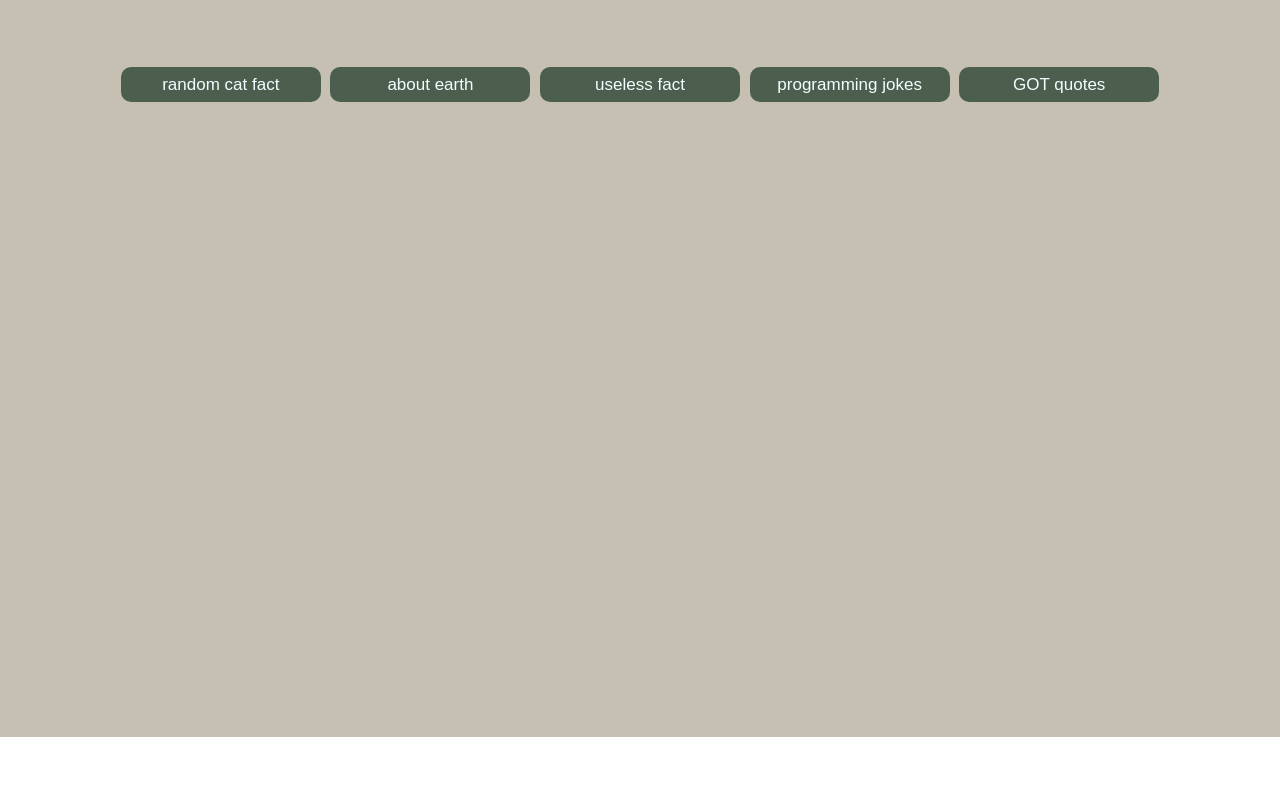
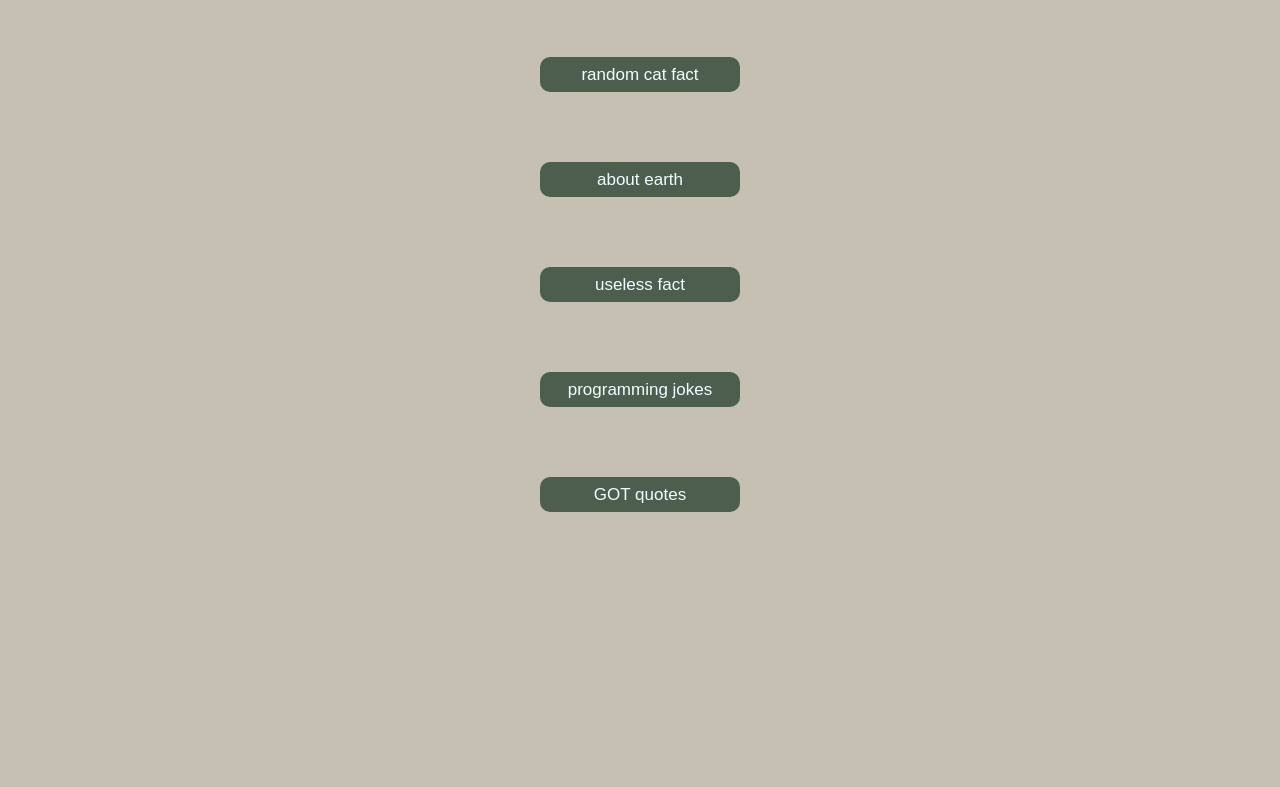
Before and after one commit to Sachin-codex0/the-boring-page, a plain HTML site: page index.html in a window 1280 px wide. Shown: the part 63-850 px from the top of the page. Before the commit the page ends 800 px from the top, so only its background shows below. Drawn offline with Linux system fonts and the light colour scheme.

Commit message:
Update index.html
changing the document

```diff
--- a/index.html
+++ b/index.html
@@ -7,26 +7,39 @@
     <title>The Boring Page</title>
     <link rel="stylesheet" href="style.css">
 </head>
-
 <body>
+    <div class="container">
         <div class="side-bar">
             <p class="heading"></p>
             <p class="first-line"></p>
             <p class="second-line"></p>
-        <button class="more">more facts</button>
+            <button class="moreBtn">more facts</button>
             <div class="relative">
                 <img class="backBtn" type="button" src="clipart X black img.png" alt="navigation">
             </div>
         </div>
-    <div class="interface">
-        <div class="nav">
+        <div class="nav-bar">
             <p>The Boring Page</p>
         </div>
+        <div class="interface">
+            <div class="btn-container">
+                <div class="btn1">
                     <button class="fact-btn">random cat fact</button>
+                </div>
+                <div class="btn2">
                     <button class="earth-facts">about earth</button>
+                </div>
+                <div class="btn3">
                     <button class="usels-facts">useless fact</button>
+                </div>
+                <div class="btn4">
                     <button class="joke-btn">programming jokes</button>
+                </div>
+                <div class="btn5">
                     <button class="quote-btn">GOT quotes</button>
+                </div>
+            </div>
+        </div>
     </div>
     <script src="app.js"></script>
 </body>
```
Lines whose indentation alone changed are shown as unchanged.
